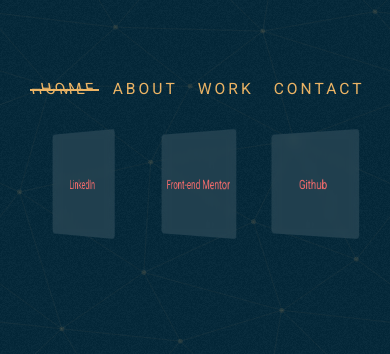
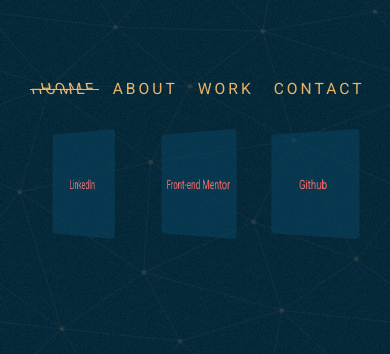
Before and after one commit to rabihtg/prtfolio-attempt, a plain HTML site: page index.html in a window 390 px wide. Shown: the part 490-844 px from the top of the page. Drawn offline with Linux system fonts and the light colour scheme.

Commit message:
remove backdrop-filter for mobile devices on social-card

```diff
--- a/assets/css/index.css
+++ b/assets/css/index.css
@@ -214,7 +214,7 @@ section {
   left: 0;
   top: 44%;
   width: 100%;
-  height: 2px;
+  height: 0.05em;
   transform: scale(0);
   transition: transform 200ms ease-in;
   background-color: currentColor;
@@ -286,16 +286,15 @@ section {
   border: 1px solid transparent;
   position: relative;
   transform: rotateY(-50deg);
-  background-color: hsl(var(--white), 0.1);
+  background-color: hsl(var(--blue), 0.5);
   color: var(--clr-accent);
-  backdrop-filter: blur(5px);
   border-radius: 4px;
   transform-style: preserve-3d;
   cursor: pointer;
   transition: transform 200ms ease-in;
 }
 .social-card:hover {
-  transform: none;
+  transform: rotateY(0deg);
 }
 @media (min-width: 769px) {
   .nav {
@@ -312,6 +311,8 @@ section {
     justify-content: flex-start;
   }
   .social-card {
+    background-color: hsl(var(--blue), 0.05);
+    backdrop-filter: blur(5px);
     padding: 0;
     font-size: 1rem;
     width: 30%;
```
